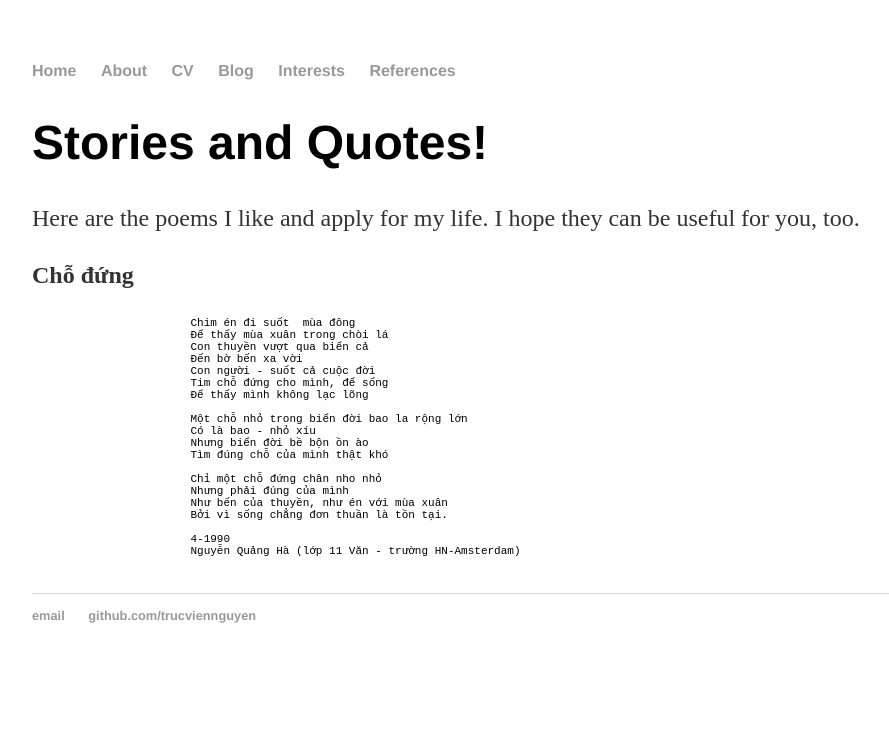
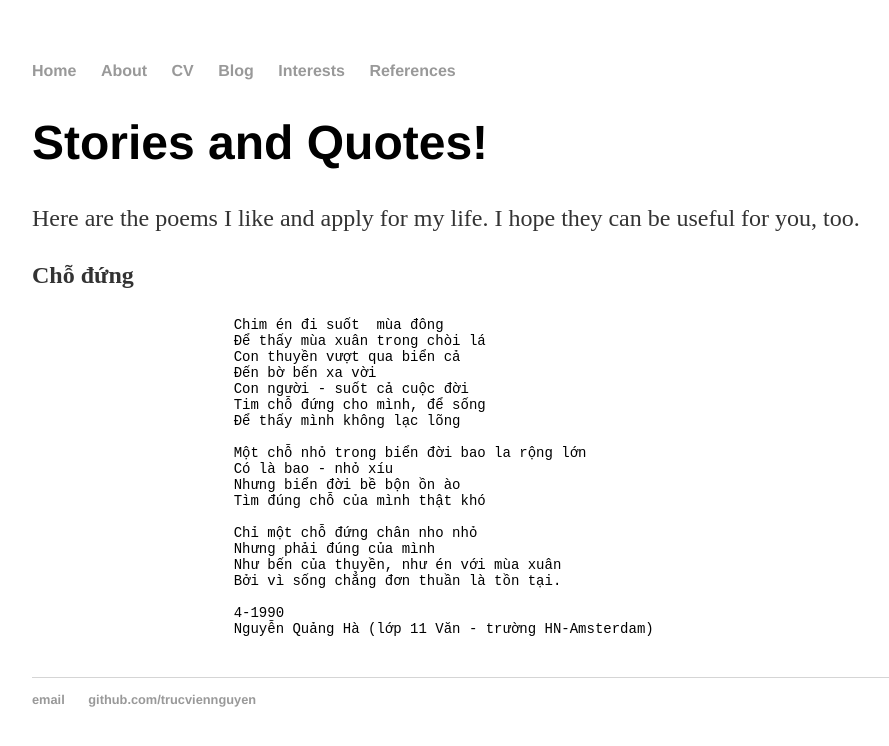
Before and after one commit to trucviennguyen/trucviennguyen.github.io, a Jekyll site: the page built from interests/poems/index.html, in a window 1280 px wide. Shown: the top 746 px of the page, without its empty margins (160-1049 px from the left). Built offline with Jekyll 4.4.1, drawn with Linux system fonts in a browser that asks for light colours.

Commit message:
Updating poems.

```diff
--- a/interests/poems/index.html
+++ b/interests/poems/index.html
@@ -9,7 +9,7 @@ title: Some references
 
 	<p align = "justify">
 		<strong>Chỗ đứng</strong><br>
-			<pre style="font-size: 11px">
+			<pre style="font-size: 14px">
 			Chim én đi suốt  mùa đông
 			Để thấy mùa xuân trong chòi lá
 			Con thuyền vượt qua biển cả
```
